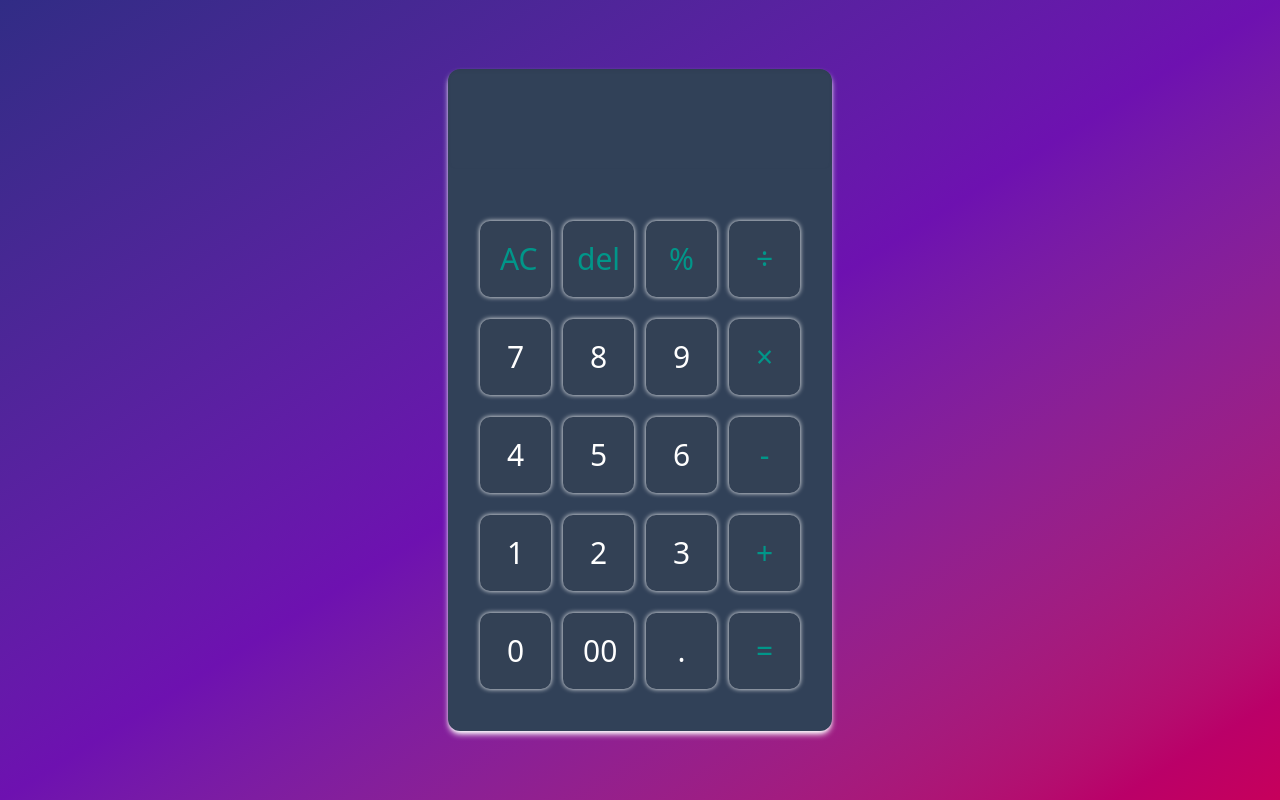
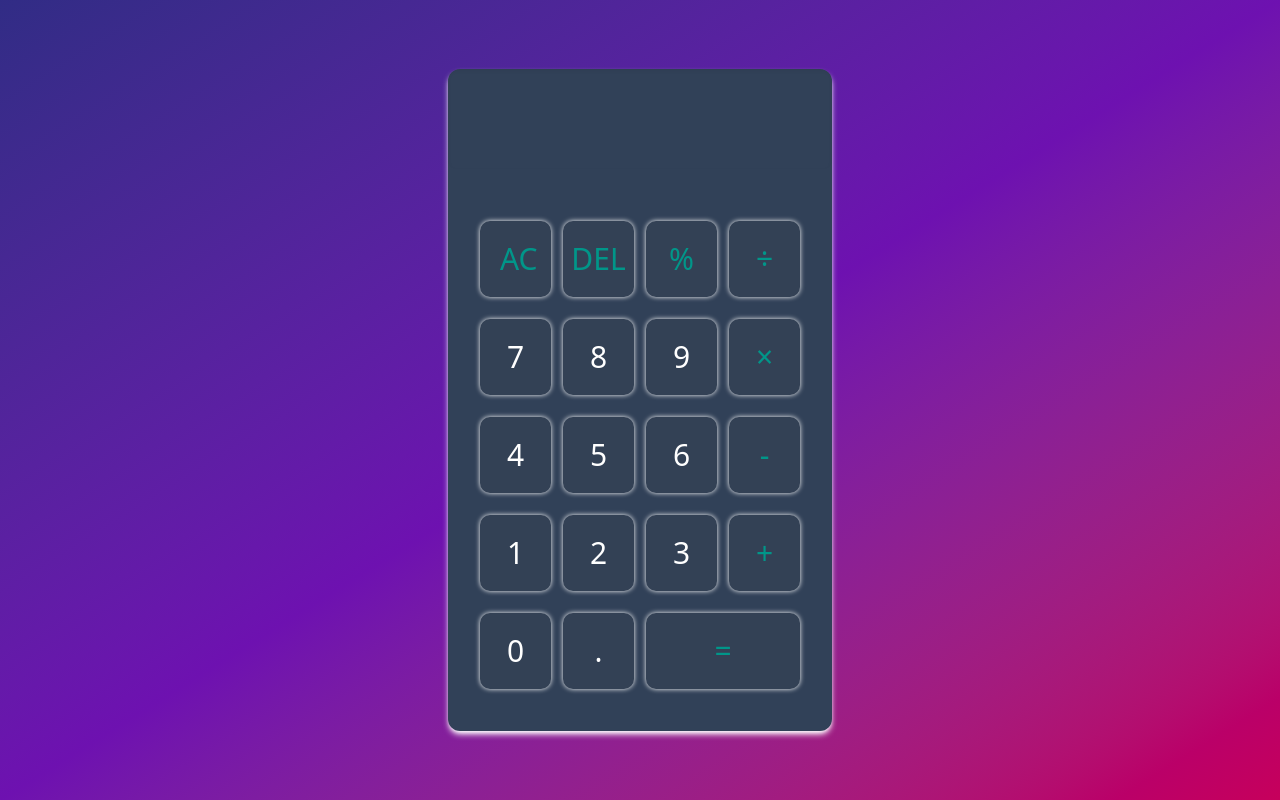
Before and after one commit to dooom77-0/html-projects, a plain HTML site: page calculator App/index.html in a window 1280 px wide. Drawn offline with nearby package versions, Linux system fonts and the light colour scheme.

Commit message:
**little changes**

```diff
--- a/calculator App/index.html
+++ b/calculator App/index.html
@@ -26,7 +26,7 @@
         rounded-lg shadow-inner text-right border-none focus:outline-none" readonly>
         <div id="buttons" class="grid grid-cols-4 text-center text-white text-3xl gap-3 m-2 p-6 rounded-full">
             <button class="btn text-teal-600">AC</button>
-            <button class="btn text-teal-600 flex justify-center items-center">del</button>
+            <button class="btn text-teal-600 flex justify-center items-center">DEL</button>
             <button class="btn text-teal-600">%</button>
             <button class="btn text-teal-600">÷</button>
             <button class="btn">7</button>
@@ -42,9 +42,8 @@
             <button class="btn">3</button>
             <button class="btn text-teal-600" >+</button>
             <button class="btn">0</button>
-            <button class="btn">00</button>
             <button class="btn">.</button>
-            <button class="btn text-teal-600">=</button>
+            <button class="btn text-teal-600 col-span-2">=</button>
 
         </div>
     </div>
```
